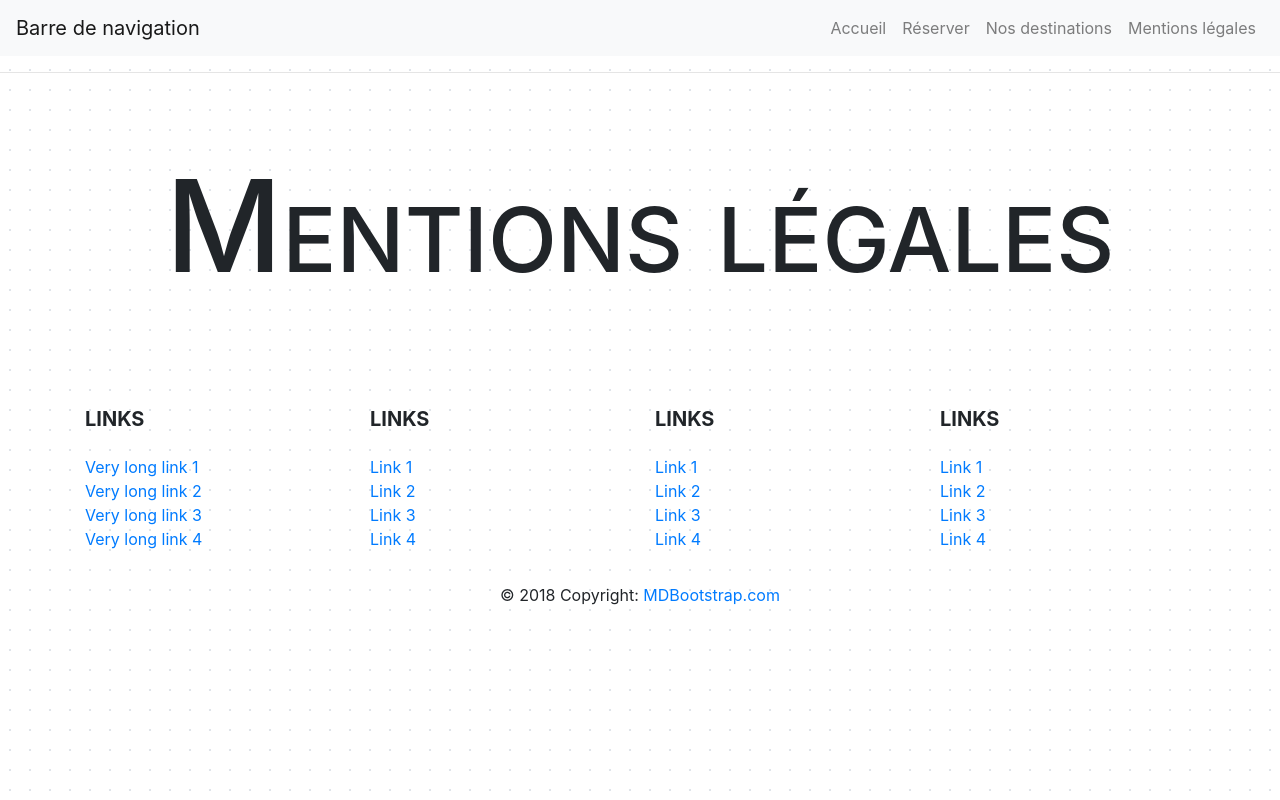
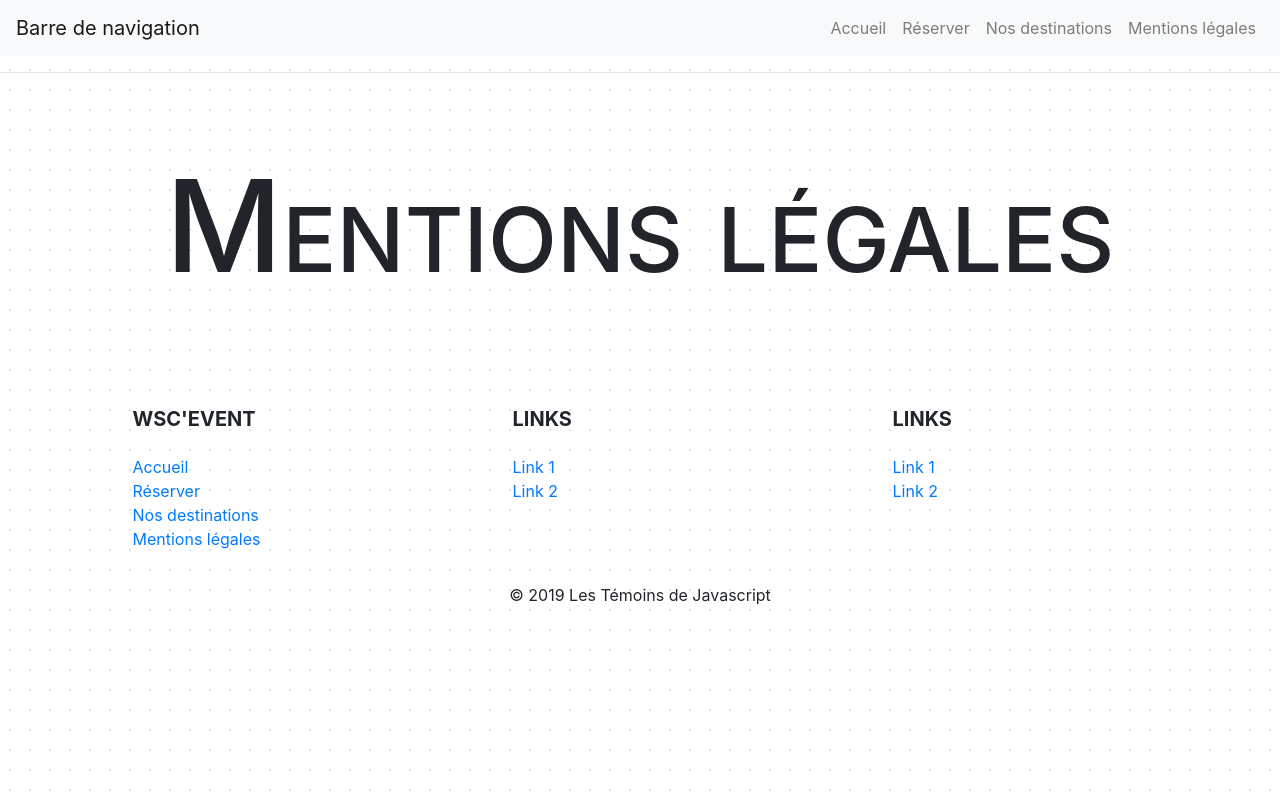
Before and after one commit to SkydeFR/TMP, a React (Create React App) app: page /~temoins/mentions-legales in a window 1280 px wide. Built offline with nearby package versions, Linux system fonts and the light colour scheme.

Commit message:
Mise à jour du footer

```diff
--- a/src/Components/StructurePage/Footer.js
+++ b/src/Components/StructurePage/Footer.js
@@ -1,16 +1,6 @@
 import React, { Component } from 'react';
-import { BrowserRouter, Link, Route } from 'react-router-dom';
-import { Collapse,
-    Navbar,
-    NavbarToggler,
-    NavbarBrand,
-    Nav,
-    NavItem,
-    NavLink,
-    UncontrolledDropdown,
-    DropdownToggle,
-    DropdownMenu,
-    DropdownItem } from 'reactstrap';
+import {Link as BootstrapLink} from 'bootstrap' ;
+import {Link as ReactLink} from 'react-router-dom';
 
 class Footer extends Component {
 
@@ -24,28 +14,30 @@ class Footer extends Component {
 
     render() {
         return (
+
             <footer class="page-footer font-small indigo">
 
                 <div class="container text-center text-md-left">
                 <div class="row">
 
+
                     <div class="col-md-3 mx-auto">
+                    <h5 class="font-weight-bold text-uppercase mt-3 mb-4">WSC'Event</h5>
+                    <ul class="list-unstyled">
+                        <li><ReactLink tag={BootstrapLink} to="/">Accueil</ReactLink></li>
+                        <li><ReactLink tag={BootstrapLink} to="/reserver">Réserver</ReactLink></li>
+                        <li><ReactLink tag={BootstrapLink} to="/destinations">Nos destinations</ReactLink></li>
+                        <li><ReactLink tag={BootstrapLink} to="/mentions-legales">Mentions légales</ReactLink></li>
+                    </ul>
+                    </div>
 
+                    <hr class="clearfix w-100 d-md-none" />
+
+                    <div class="col-md-3 mx-auto">
                     <h5 class="font-weight-bold text-uppercase mt-3 mb-4">Links</h5>
-
                     <ul class="list-unstyled">
-                        <li>
-                        <a href="#!">Very long link 1</a>
-                        </li>
-                        <li>
-                        <a href="#!">Very long link 2</a>
-                        </li>
-                        <li>
-                        <a href="#!">Very long link 3</a>
-                        </li>
-                        <li>
-                        <a href="#!">Very long link 4</a>
-                        </li>
+                        <li><a href="#!">Link 1</a></li>
+                        <li><a href="#!">Link 2</a></li>
                     </ul>
 
                     </div>
@@ -53,79 +45,18 @@ class Footer extends Component {
                     <hr class="clearfix w-100 d-md-none" />
 
                     <div class="col-md-3 mx-auto">
-
                     <h5 class="font-weight-bold text-uppercase mt-3 mb-4">Links</h5>
-
                     <ul class="list-unstyled">
-                        <li>
-                        <a href="#!">Link 1</a>
-                        </li>
-                        <li>
-                        <a href="#!">Link 2</a>
-                        </li>
-                        <li>
-                        <a href="#!">Link 3</a>
-                        </li>
-                        <li>
-                        <a href="#!">Link 4</a>
-                        </li>
+                        <li><a href="#!">Link 1</a></li>
+                        <li><a href="#!">Link 2</a></li>
                     </ul>
-
                     </div>
-
-                    <hr class="clearfix w-100 d-md-none" />
-
-                    <div class="col-md-3 mx-auto">
-
-                    <h5 class="font-weight-bold text-uppercase mt-3 mb-4">Links</h5>
-
-                    <ul class="list-unstyled">
-                        <li>
-                            <a href="#!">Link 1</a>
-                        </li>
-                        <li>
-                        <a href="#!">Link 2</a>
-                        </li>
-                        <li>
-                        <a href="#!">Link 3</a>
-                        </li>
-                        <li>
-                        <a href="#!">Link 4</a>
-                        </li>
-                    </ul>
-
-                    </div>
-
-                    <hr class="clearfix w-100 d-md-none" />
-
-                        <div class="col-md-3 mx-auto">
-
-                        <h5 class="font-weight-bold text-uppercase mt-3 mb-4">Links</h5>
-
-                        <ul class="list-unstyled">
-                            <li>
-                            <a href="#!">Link 1</a>
-                            </li>
-                            <li>
-                            <a href="#!">Link 2</a>
-                            </li>
-                            <li>
-                            <a href="#!">Link 3</a>
-                            </li>
-                            <li>
-                            <a href="#!">Link 4</a>
-                            </li>
-                        </ul>
-
-                        </div>
 
                 </div>
 
                 </div>
 
-                <div class="footer-copyright text-center py-3">© 2018 Copyright:
-                    <a href="https://mdbootstrap.com/education/bootstrap/"> MDBootstrap.com</a>
-                </div>
+                <div class="footer-copyright text-center py-3">© 2019 Les Témoins de Javascript</div>
 
             </footer>
         )
--- a/src/Components/StructurePage/Navigation.js
+++ b/src/Components/StructurePage/Navigation.js
@@ -50,10 +50,6 @@ class Navigation extends Component {
 
 class NavbarElem extends Component {
 
-    constructor(props) {
-        super(props);
-    }
-
     render() {
         return (
             <NavItem>
```
